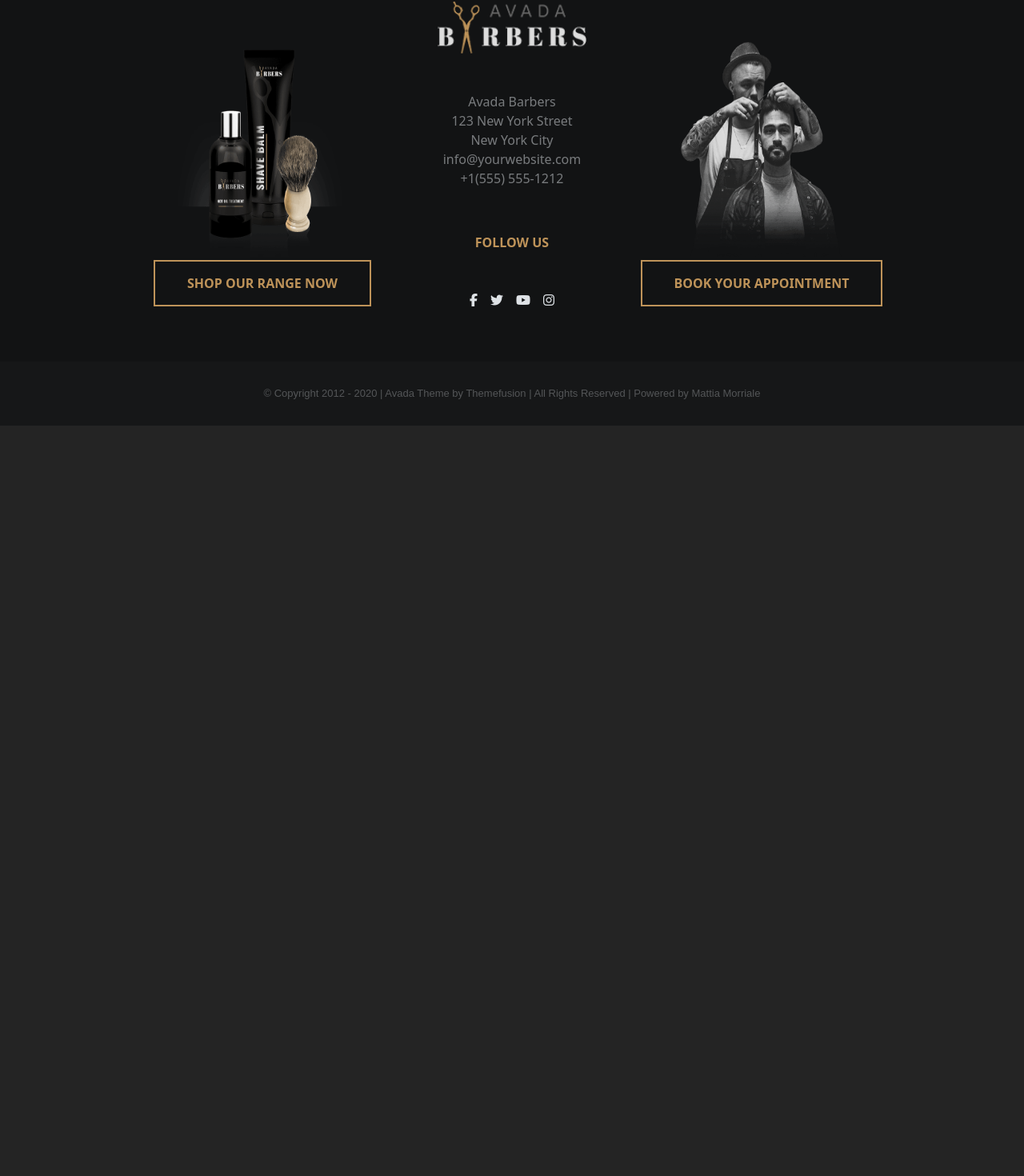
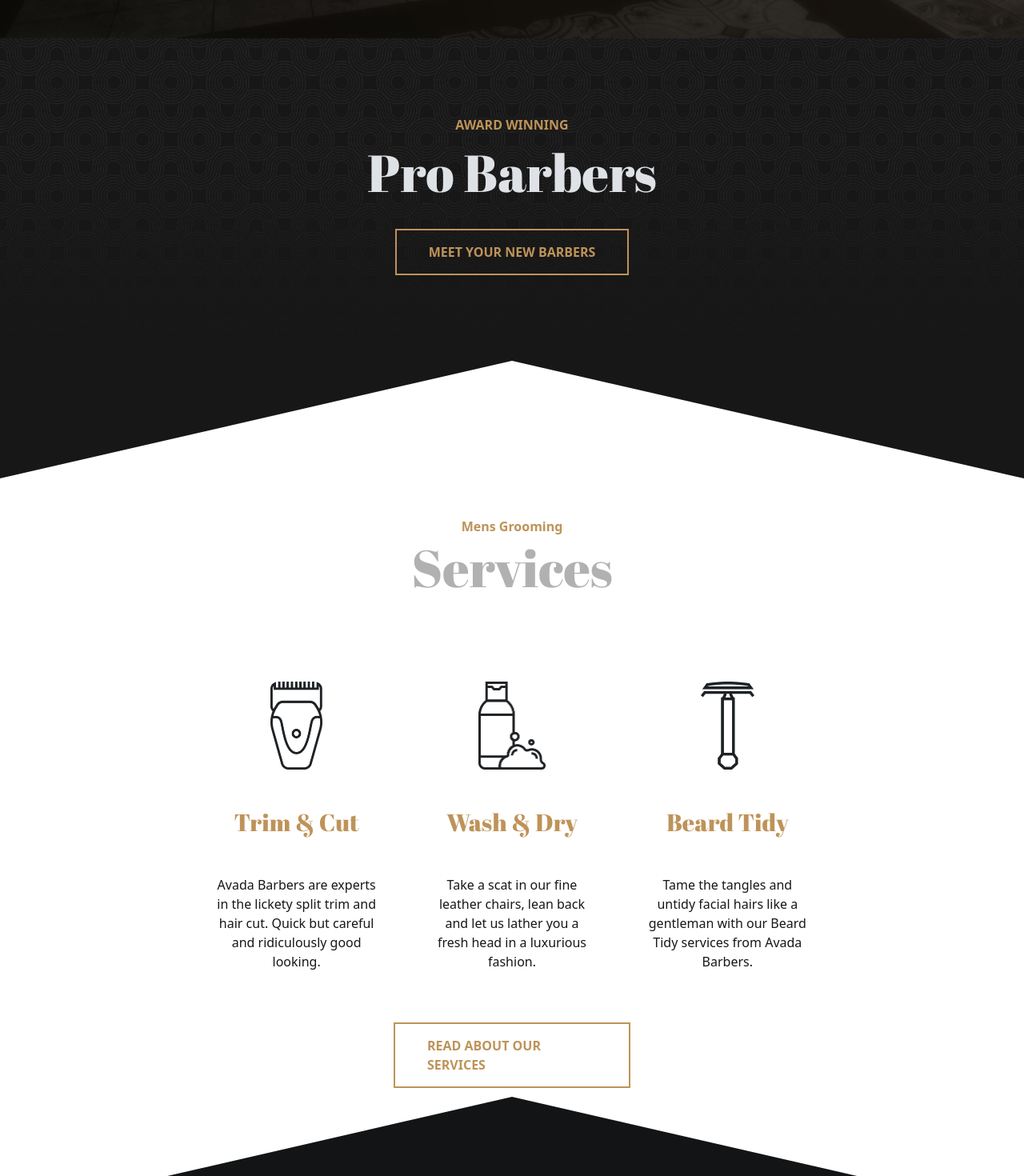
Before and after one commit to MattiaMorriale/proj-html-vuejs, a Vue app: page / in a window 1280 px wide. Shown: the part 872-2342 px from the top of the page at 80% size. Before the commit the page ends 1404 px from the top, so only its background shows below. Built offline with nearby package versions, Linux system fonts and the light colour scheme; a web font is replaced by a local one.

Commit message:
first and second section of main completed

```diff
--- a/src/components/AppFooter.vue
+++ b/src/components/AppFooter.vue
@@ -12,7 +12,7 @@ export default {
 
     <div class="container-fluid  p-0">
         <div class="row my-footer justify-content-center m-0 p-0 ">
-            <div class="w-75 d-flex ">
+            <div class="box-col  d-flex ">
                 <div class="col-4 p-0 d-flex flex-column align-items-center justify-content-center ">
                     <img class="img-fluid " src="../../public/avadabarbers_footer_shop_image.png" alt="@">
                     <div class="mt-1  my-btn">
@@ -61,6 +61,10 @@ export default {
     height: 500px;
 
     background-color: #121314;
+
+    .box-col{
+        width: 65%;
+    }
 
     img{
         height: 300px;
--- a/src/components/AppHeader.vue
+++ b/src/components/AppHeader.vue
@@ -13,7 +13,7 @@ export default {
     <div class="container-fluid p-0">
         <div class="col-12 bg-img d-flex align-items-center flex-column ">
 
-            <div class="row d-flex justify-content-between pt-4 w-75 my-nav m-0 ">
+            <div class="row d-flex justify-content-between pt-4 my-nav m-0 ">
                 <div class="col-3">
                     <img src="../../public/avadabarbers-logo-x1.png" alt="@">
                 </div>
@@ -23,7 +23,7 @@ export default {
                 </div>
             </div>
 
-            <div class="row d-flex justify-content-between w-75 my-hero m-0 ">
+            <div class="row d-flex justify-content-between my-hero m-0 ">
                 <div class="col-6 d-flex flex-column justify-content-center p-0 ">
                     <h1>Barber Shop</h1>
                     <hr>
@@ -32,7 +32,7 @@ export default {
                         <strong>LEARN MORE</strong>
                     </div>
                 </div>
-                <div class="col-6 p-0 ">
+                <div class="col-6 d-flex justify-content-end  p-0 ">
                     <img class="img-fluid " src="../../public/avadabarbers_hero_focalmirror.png" alt="@">
                 </div>
             </div>
@@ -45,15 +45,18 @@ export default {
 <style>
 
 .bg-img{
-    height: 800px;
+    height: 920px;
     background-image: url(../../public/avadabarbers-homepage-hero-bg.jpg);
     background-size: cover;
 
     .my-nav{
-        height: 80px;
+        height: 100px;
+
+        width: 65%;
 
         img{
             height: 50px;
+            object-fit: contain;
         }
 
         i{
@@ -67,6 +70,8 @@ export default {
     }
 
     .my-hero{
+
+        width: 65%;
 
         h1{
             font-family: "Abril Fatface" , serif;
@@ -89,7 +94,7 @@ export default {
         }
 
         img{
-            height: 680px;
+            height: 750px;
         }
 
         .my-btn{
--- a/src/components/AppMain.vue
+++ b/src/components/AppMain.vue
@@ -10,12 +10,211 @@ export default {
 
 <template>
 
-    <div class="container-fluid  p-0 ">
-        ciao io sono il main
+    <div class="container-fluid p-0 ">
+
+<!--   __ _          _                   _   _
+ / _(_)        | |                 | | (_)
+| |_ _ _ __ ___| |_   ___  ___  ___| |_ _  ___  _ __
+|  _| | '__/ __| __| / __|/ _ \/ __| __| |/ _ \| '_ \
+| | | | |  \__ \ |_  \__ \  __/ (__| |_| | (_) | | | |
+|_| |_|_|  |___/\__| |___/\___|\___|\__|_|\___/|_| |_|
+
+                                                        -->
+
+        <div class="row my-pro d-flex justify-content-center p-0 m-0 position-relative">
+            <div class="col d-flex flex-column justify-content-start align-items-center mt-5 pt-5 ">
+                <strong>AWARD WINNING</strong>
+                <h2 class="mt-2">Pro Barbers</h2>
+                <div class="mt-4   my-btn">
+                    <strong class="text-center ">MEET YOUR NEW BARBERS</strong>
+                </div>
+            </div>
+            <img class="img-fluid position-absolute my-triangle p-0 "  src="../../public/triangle.svg" alt="@">
+        </div>
+
+<!--                               _                 _   _
+                             | |               | | (_)
+ ___  ___  ___ ___  _ __   __| |  ___  ___  ___| |_ _  ___  _ __
+/ __|/ _ \/ __/ _ \| '_ \ / _` | / __|/ _ \/ __| __| |/ _ \| '_ \
+\__ \  __/ (_| (_) | | | | (_| | \__ \  __/ (__| |_| | (_) | | | |
+|___/\___|\___\___/|_| |_|\__,_| |___/\___|\___|\__|_|\___/|_| |_|
+
+                                                                   -->
+
+        <div class="row m-0 p-0 my-services position-relative d-flex flex-column align-items-center ">
+            <div class="col-12 d-flex flex-column justify-content-start align-items-center my-5  ">
+                <strong>Mens Grooming</strong>
+                <h2>Services</h2>
+            </div>
+            <div class="row my-services-2 d-flex justify-content-center align-items-center mt-5">
+                <div class="col-4 d-flex flex-column align-items-center justify-content-center ">
+                    <img class="img-fluid" src="../../public/avadabarbers-trimcut-icon-before.png" alt="@">
+                    <h4 class="my-5">Trim & Cut</h4>
+                    <p class="text-center">Avada Barbers are experts in the lickety split trim and hair cut. Quick but careful and ridiculously good looking.</p>
+                </div>
+                <div class="col-4 d-flex flex-column align-items-center justify-content-center ">
+                    <img class="img-fluid" src="../../public/avadabarbers-washndry-icon.png" alt="@">
+                    <h4 class="my-5">Wash & Dry</h4>
+                    <p class="text-center">Take a scat in our fine leather chairs, lean back and let us lather you a fresh head in a luxurious fashion.</p>
+                </div>
+                <div class="col-4 d-flex flex-column align-items-center justify-content-center ">
+                    <img class="img-fluid" src="../../public/avadabarbers-beardtrim-icon.png" alt="@">
+                    <h4 class="my-5">Beard Tidy</h4>
+                    <p class="text-center">Tame the tangles and untidy facial hairs like a gentleman with our Beard Tidy services from Avada Barbers.</p>
+                </div>
+            </div>
+            <div class="col-3 d-flex justify-content-center align-items-center ">
+                <div class="mt-5   my-btn">
+                    <strong class="text-center ">READ ABOUT OUR SERVICES</strong>
+                </div>
+            </div>
+
+            <img class="img-fluid position-absolute my-triangle-black p-0 "  src="../../public/triangle.svg" alt="@">
+        </div>
+
+<!--  _   _     _         _                 _   _
+| | | |   (_)       | |               | | (_)
+| |_| |__  _ _ __ __| |  ___  ___  ___| |_ _  ___  _ __
+| __| '_ \| | '__/ _` | / __|/ _ \/ __| __| |/ _ \| '_ \
+| |_| | | | | | | (_| | \__ \  __/ (__| |_| | (_) | | | |
+ \__|_| |_|_|_|  \__,_| |___/\___|\___|\__|_|\___/|_| |_|
+
+                                                          -->
+        <div class="row m-0 p-0 my-products">
+
+        </div>
+
     </div>
 
 </template>
 
 <style>
 
+.my-pro{
+
+    background-image: url(../../public/avadabarbers-about-introbackground.jpg);
+    background-size: cover;
+
+    height: 550px;
+
+    strong{
+        color: #be9359;
+    }
+
+    h2{
+        font-family: "Abril Fatface" , serif;
+        font-size: 65px;
+    }
+
+    .my-btn{
+        border: 2px solid #be9359;
+
+        color: #be9359;
+
+        padding: 15px 40px;
+        cursor: pointer;
+
+        transition: ease .4s;
+    }
+
+    .my-btn:hover{
+        background-color: #be9359;
+
+        strong{
+
+            color:#161718;
+
+        }
+
+    }
+
+    .my-triangle{
+        width: 100%;
+
+        bottom: 0;
+        left: 0;
+        right: 0;
+    }
+}
+
+.my-services{
+
+    height: 920px;
+
+    background-color: white;
+
+    strong{
+        color: #be9359;
+    }
+
+    h2{
+        font-size: 65px;
+        font-family: "Abril Fatface" , serif;
+        color: #b1b1b1;
+    }
+
+
+    .my-triangle-black{
+        filter: invert(96%) sepia(3%) saturate(1669%) hue-rotate(169deg) brightness(99%) contrast(92%);
+
+        bottom: 0;
+        left: 0;
+        right: 0;
+    }
+
+}
+
+.my-services-2{
+    width: 65%;
+
+
+    img{
+        height: 110px;
+    }
+
+    h4{
+        font-family: "Abril Fatface" , serif;
+        color: #be9359;
+        font-size: 30px;
+    }
+
+    p{
+        color: #161718;
+        width: 200px;
+    }
+
+
+}
+
+.my-products{
+
+    height: 1000px;
+
+    background-image: url(../../public/avadabarbers-reviewsbackground.jpg);
+    background-size: cover;
+
+}
+
+.my-btn{
+    border: 2px solid #be9359;
+
+    color: #be9359;
+
+    padding: 15px 40px;
+    cursor: pointer;
+
+    transition: ease .4s;
+}
+
+.my-btn:hover{
+    background-color: #be9359;
+
+    strong{
+
+        color: white;
+
+    }
+
+}
+
 </style>
```
